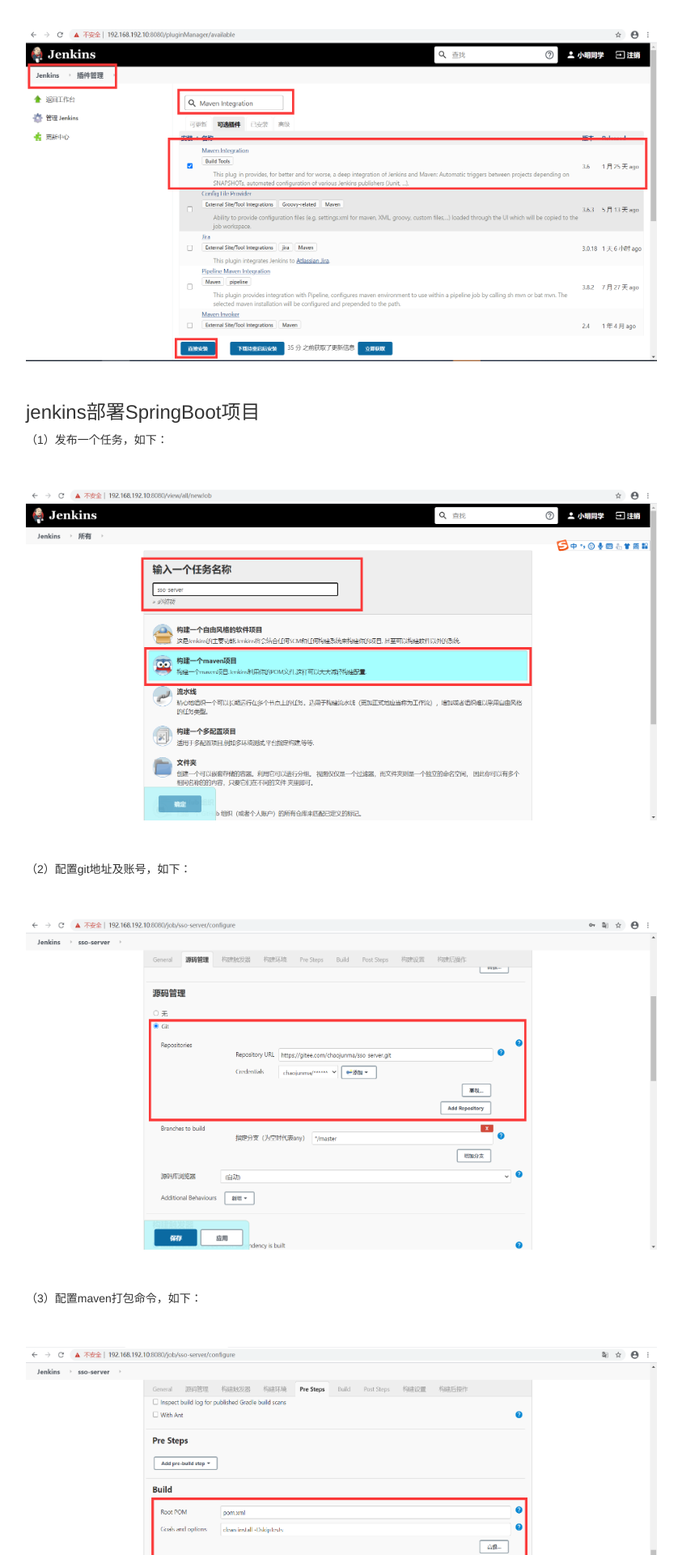
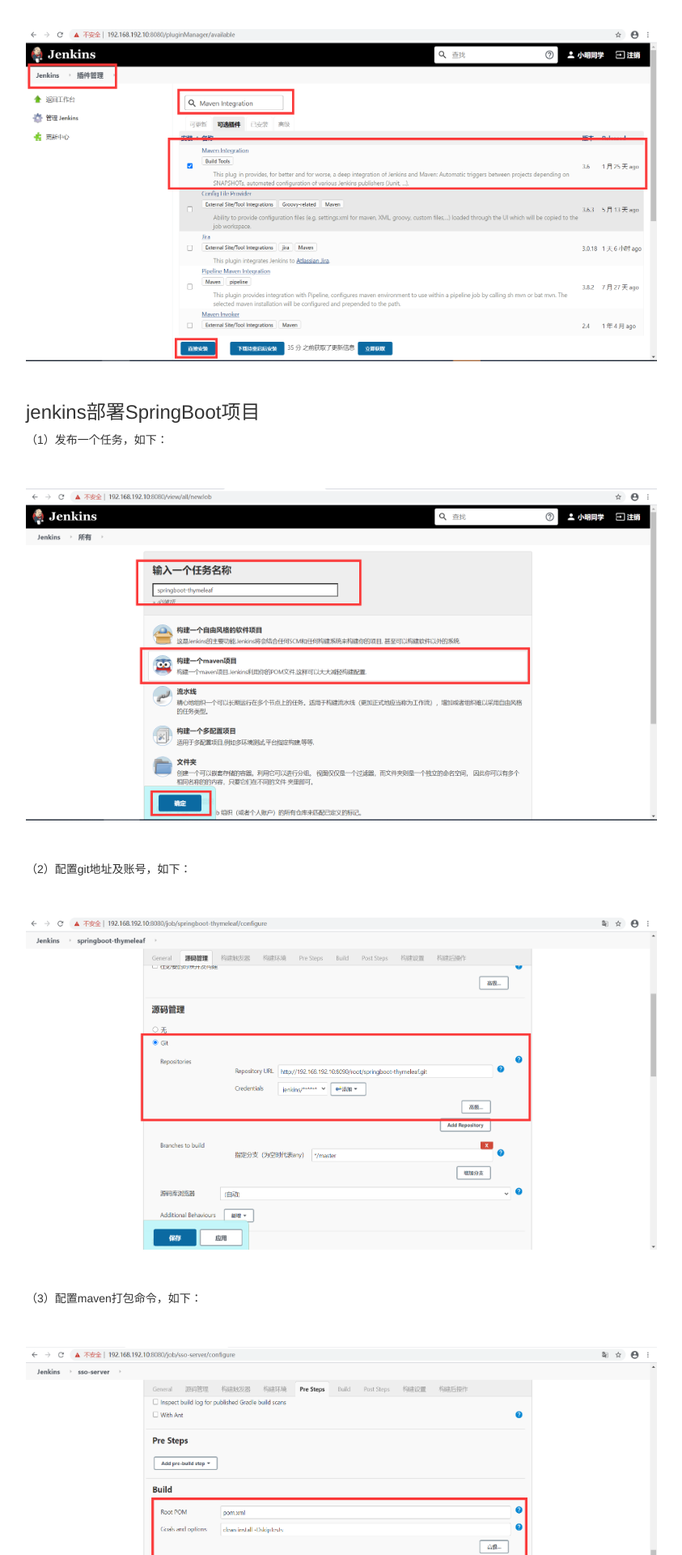
Before and after one commit to chaojunma/chaojunma.github.io, a Jekyll site: the page built from _posts/2020-6-4-Docker进阶4—Docker 之 Jenkins自动化部署.md, in a window 1280 px wide. Shown: the part 4480-6400 px from the top of the page at 81% size, without its empty margins (141-984 px from the left). Built offline with Jekyll 4.4.1, drawn with Linux system fonts in a browser that asks for light colours; comment, search, counter and statistics services are not loaded.

Commit message:
修改内容

```diff
--- a/_posts/2020-6-4-Docker进阶4—Docker 之 Jenkins自动化部署.md
+++ b/_posts/2020-6-4-Docker进阶4—Docker 之 Jenkins自动化部署.md
@@ -118,7 +118,7 @@
 （1）发布一个任务，如下：
 
 <div style="width:780px;height:410px;margin:50px auto">
-    <img alt="jenkins-sso.png" src="/images/jenkins-sso.png" width="780" height="410"/>
+    <img alt="jenkins-st.png" src="/images/jenkins-st.png" width="780" height="410"/>
 </div>
 
 （2）配置git地址及账号，如下：
```
Also changed, not shown: images/jenkins-build.png, images/jenkins-git.png, images/jenkins-sso.png (deleted), images/jenkins-st.png (added).
